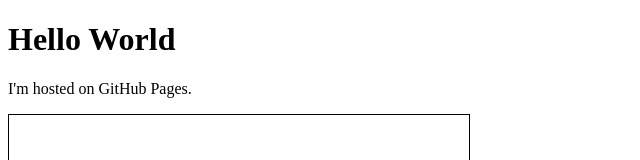
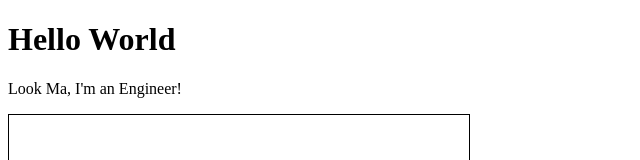
Before and after one commit to MaevynMade/MaevynMade.github.io, a plain HTML site: page index.html in a window 1280 px wide. Shown: the top 160 px of the page, 0-640 px from the left. Drawn offline with Linux system fonts and the light colour scheme.

Commit message:
Fun times

```diff
--- a/index.html
+++ b/index.html
@@ -11,7 +11,7 @@
 		</script>
 			<BODY>
 				<h1> Hello World </h1>
-				<p> I'm hosted on GitHub Pages. </p>
+				<p> Look Ma, I'm an Engineer! </p>
 					<canvas id="game" width="460" height="320" style="border: 1px solid #000"></canvas>
 			</BODY>
 	</HEAD>
```
